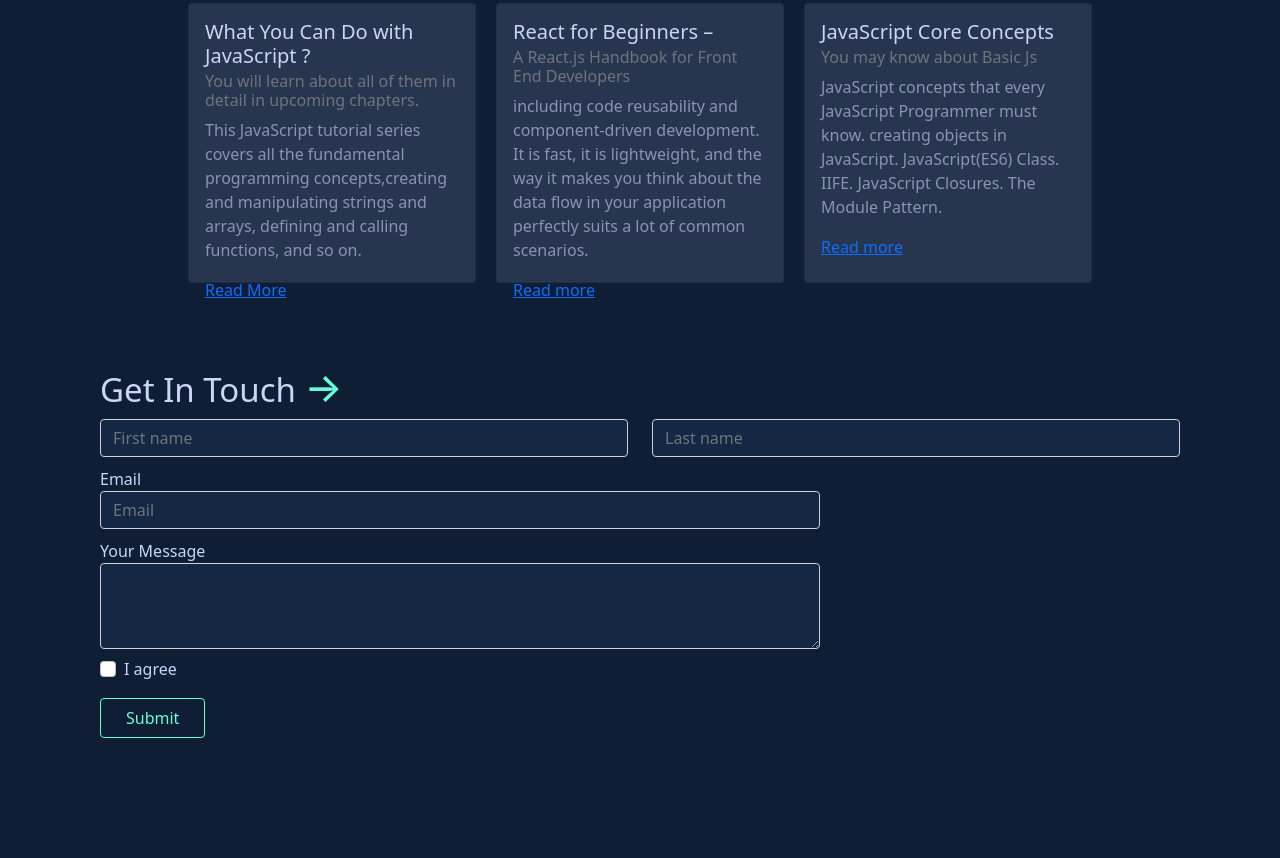
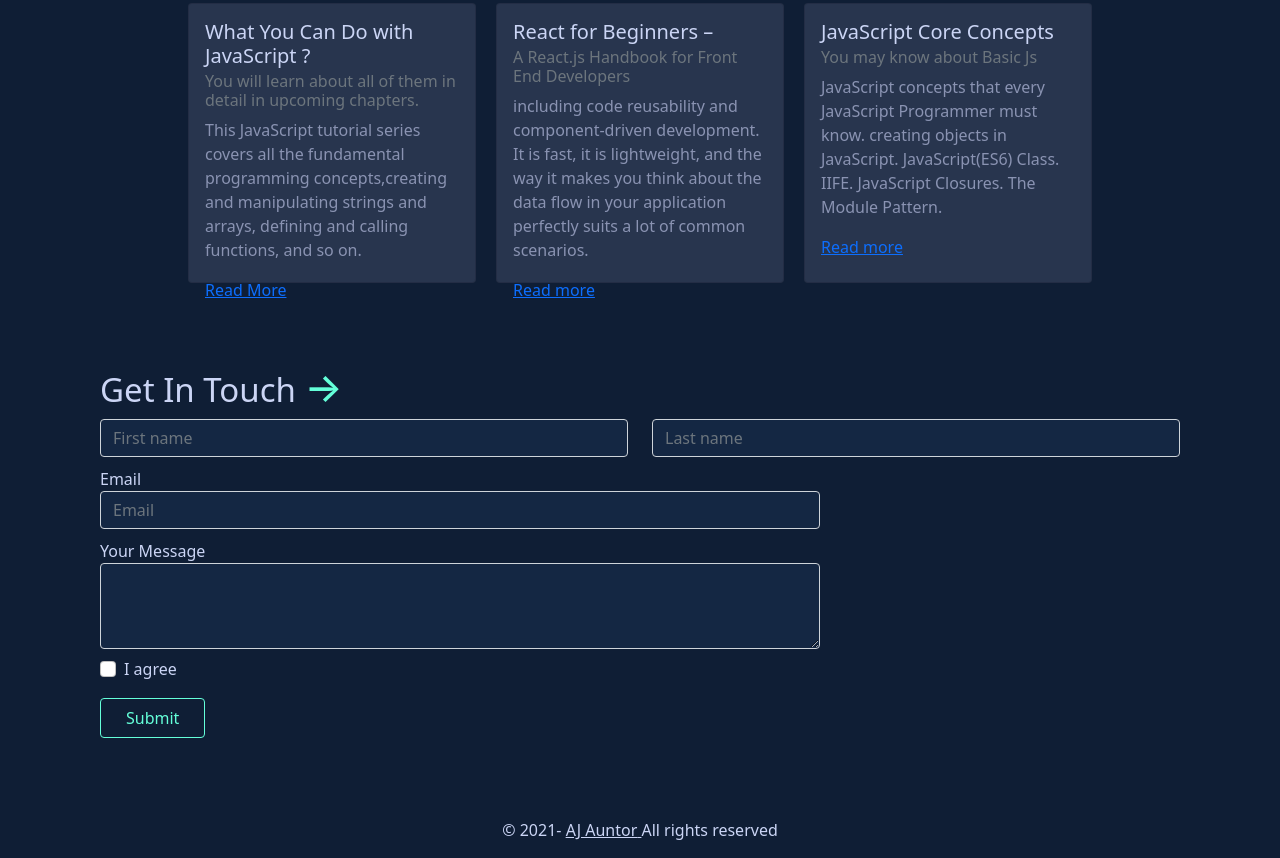
Before and after one commit to ajauntor/static-portfolio, a plain HTML site: page index.html in a window 1280 px wide. Shown: the part 1775-2633 px from the top of the page. Before the commit the page ends 2513 px from the top, so only its background shows below. Drawn offline with nearby package versions, Linux system fonts and the light colour scheme.

Commit message:
Primary Design Done

```diff
--- a/index.html
+++ b/index.html
@@ -270,6 +270,12 @@
 
 <!-- Footer start-->
   <footer>
+        <p style="color:#cbd5f5; text-align: center; margin-top: 80px;">&#169; 2021-
+
+          <a style="color:#cbd5f5 ;" href="https://www.linkedin.com/in/ajauntors/"><span>AJ Auntor</span> </a>
+
+
+          All rights reserved  </p>
 
   </footer>
 
```
